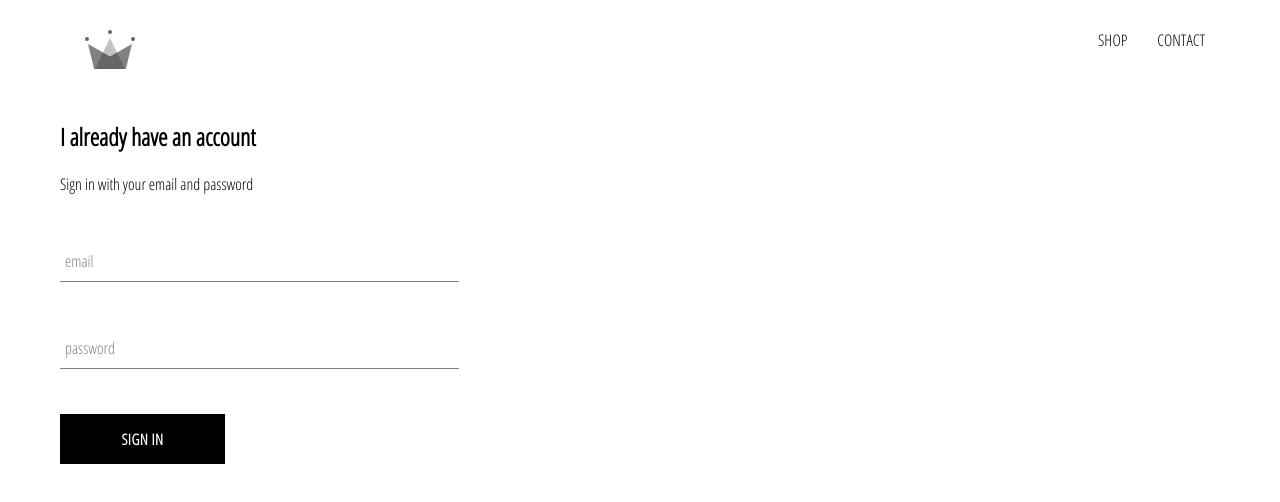
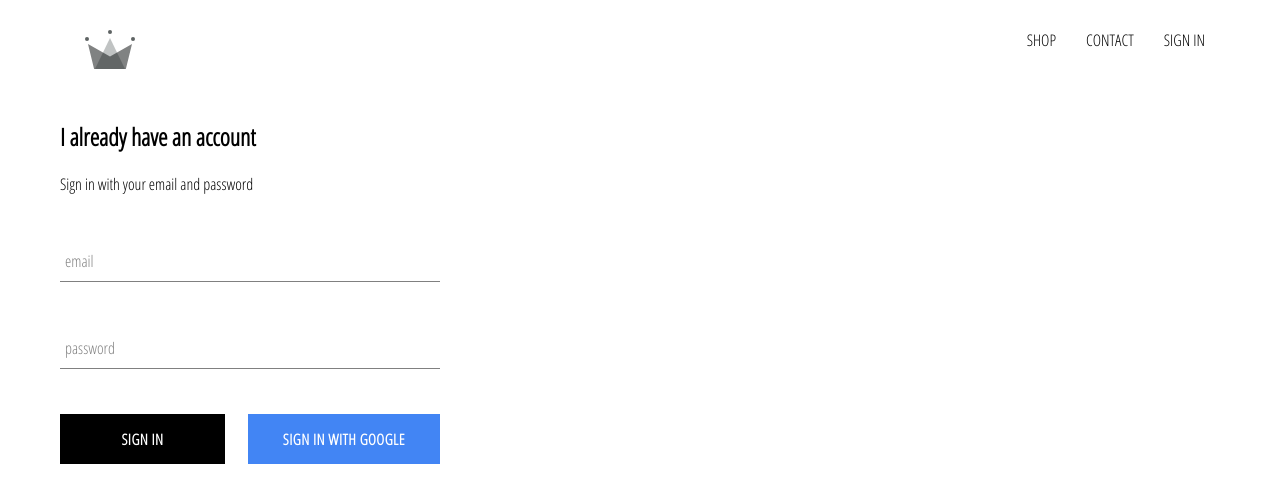
Before and after one commit to kaollie74/crown-clothing, a React (Create React App) app: page /signin in a window 1280 px wide. Shown: the top 502 px of the page. Built offline with nearby package versions, Linux system fonts and the light colour scheme; no server answers.

Commit message:
integrated firebase into the app, created sign in page with sign in component and sign in with google

```diff
--- a/package.json
+++ b/package.json
@@ -6,6 +6,8 @@
     "@testing-library/jest-dom": "^5.11.4",
     "@testing-library/react": "^11.1.0",
     "@testing-library/user-event": "^12.1.10",
+    "firebase": "^8.1.1",
+    "grpc": "^1.24.4",
     "node-sass": "4.14.1",
     "react": "^17.0.1",
     "react-dom": "^17.0.1",
--- a/src/App.css
+++ b/src/App.css
@@ -7,3 +7,7 @@
   text-decoration: none;
   color: black;
 }
+
+*{
+  box-sizing: border-box
+}
--- a/src/App.js
+++ b/src/App.js
@@ -5,21 +5,41 @@
 
 import HomePage from "./pages/homepage/homepage.component";
 import ShopPage from "./pages/shop/shop.components";
-import SignInAndSignUpPage from './pages/sign-in-and-sign-up/sign-in-and-sign-up.component.jsx';
+import SignInAndSignUpPage from "./pages/sign-in-and-sign-up/sign-in-and-sign-up.component.jsx";
 
 import Header from "./components/header/header.component";
 
-function App() {
+import { auth } from "./firebase/firebase.utils";
+
+class App extends React.Component {
+  constructor(props) {
+    super(props);
+    this.state = {
+      currentUser: null,
+    };
+  }
+  unsubscribeFromAuth = null;
+  componentDidMount() {
+    this.unsubscribeFromAuth = auth.onAuthStateChanged((user) => {
+      this.setState({ currentUser: user });
+      console.log("user: ", user);
+    });
+  }
+  componentWillUnmount() {
+    this.unsubscribeFromAuth();
+  }
+  render() {
     return (
       <div>
-      <Header />
+        <Header currentUser={this.state.currentUser} />
         <Switch>
           <Route exact path="/" component={HomePage} />
           <Route path="/shop" component={ShopPage} />
           <Route path="/signin" component={SignInAndSignUpPage} />
         </Switch>
       </div>
-  );
+    ); // end return
+  } // end render
 }
 
 export default App;
--- a/src/components/custom-button/custom-button.component.jsx
+++ b/src/components/custom-button/custom-button.component.jsx
@@ -2,8 +2,8 @@
 
 import "./custom-button.styles.scss";
 
-const CustomButton = ({ children, ...otherProps }) => (
-  <button className="custom-button" {...otherProps}>
+const CustomButton = ({ children, isGoogleSignIn, ...otherProps }) => (
+  <button className={`${isGoogleSignIn ? 'google-sign-in' : '' } custom-button`} {...otherProps}>
     {children}
   </button>
 );
--- a/src/components/custom-button/custom-button.styles.scss
+++ b/src/components/custom-button/custom-button.styles.scss
@@ -9,7 +9,7 @@
   background-color: black;
   color: white;
   text-transform: uppercase;
-  font-family: 'Open Sans Condensed';
+  font-family: "Open Sans Condensed";
   font-weight: bolder;
   border: none;
   cursor: pointer;
@@ -19,4 +19,14 @@
     color: black;
     border: 1px solid black;
   }
-}
+
+  &.google-sign-in {
+    background-color: #4285f4;
+    color: white;
+
+    &:hover {
+      background-color: #357ae8;
+      border: none;
+    }
+  }
+} // end custom-button
--- a/src/components/header/header.component.jsx
+++ b/src/components/header/header.component.jsx
@@ -2,7 +2,10 @@
 import { Link } from "react-router-dom";
 import "./header.styles.scss";
 import { ReactComponent as Logo } from "../../assets/crown.svg";
-const Header = () => (
+
+import { auth } from "../../firebase/firebase.utils";
+
+const Header = ({ currentUser }) => (
   <div className="header">
     <Link className="logo-container" to="/">
       <Logo className="logo" />
@@ -14,6 +17,15 @@
       <Link className="option" to="/contact">
         CONTACT
       </Link>
+      {currentUser ? (
+        <div className="option" onClick={() => auth.signOut()}>
+          SIGN OUT
+        </div>
+      ) : (
+        <Link className="option" to="/signin">
+          SIGN IN
+        </Link>
+      )}
     </div>
   </div>
 );
--- a/src/components/header/header.styles.scss
+++ b/src/components/header/header.styles.scss
@@ -20,6 +20,7 @@
 
     .option {
       padding: 10px 15px;
+      cursor: pointer;
     }
   }
 }
--- a/src/components/sign-in/sign-in.component.jsx
+++ b/src/components/sign-in/sign-in.component.jsx
@@ -1,7 +1,9 @@
 import React from "react";
 
-import FormInput from '../form-input/form-input.component'
-import CustomButton from '../custom-button/custom-button.component'
+import FormInput from "../form-input/form-input.component";
+import CustomButton from "../custom-button/custom-button.component";
+
+import { signInWithGoogle } from "../../firebase/firebase.utils";
 import "./sign-in.styles.scss";
 
 class SignIn extends React.Component {
@@ -35,7 +37,7 @@
             name="email"
             type="email"
             value={this.state.email}
-            label='email'
+            label="email"
             handleChange={this.handleChange}
             required
           />
@@ -43,13 +45,22 @@
             name="password"
             type="password"
             value={this.state.password}
-            label='password'
+            label="password"
             handleChange={this.handleChange}
             required
           />
-          <CustomButton type="submit" value="Submit Form" >
-            Sign in
-          </CustomButton>
+          <div className="buttons">
+            <CustomButton type="submit" value="Submit Form">
+              Sign in
+            </CustomButton>
+            <CustomButton
+              onClick={signInWithGoogle}
+              value="Submit Form"
+              isGoogleSignIn
+            >
+              Sign in With Google
+            </CustomButton>
+          </div>
         </form>
       </div>
     );
--- a/src/components/sign-in/sign-in.styles.scss
+++ b/src/components/sign-in/sign-in.styles.scss
@@ -1,9 +1,17 @@
-.sign-in{
-  width: 30vw;
+.sign-in {
+  width: 380px;
   display: flex;
   flex-direction: column;
 
-  .title{
+  .title {
     margin: 10px 0;
   }
+  .button {
+    margin: 1px;
+  }
+
+  .buttons {
+    display: flex;
+    justify-content: space-between;
+  }
 }
--- /dev/null
+++ b/src/firebase/firebase.utils.js
@@ -0,0 +1,27 @@
+import firebase from 'firebase/app';
+import 'firebase/firestore'
+import 'firebase/auth' // give us access to the auth methods
+
+const config = {
+  apiKey: "AIzaSyA_WRfsehzKfiDDXwf4o8QkfrYiAcDlf9o",
+  authDomain: "crown-db-5a5ba.firebaseapp.com",
+  databaseURL: "https://crown-db-5a5ba.firebaseio.com",
+  projectId: "crown-db-5a5ba",
+  storageBucket: "crown-db-5a5ba.appspot.com",
+  messagingSenderId: "390261178872",
+  appId: "1:390261178872:web:d14c77562c53ebe347560d",
+  measurementId: "G-894PSGNR5Z"
+};
+
+firebase.initializeApp(config);
+
+export const auth = firebase.auth()
+export const firestore = firebase.firestore()
+
+const provider = new firebase.auth.GoogleAuthProvider();
+
+provider.setCustomParameters({prompt: 'select_account'}) // this will give the prompt on the UI for google authentication
+
+export const signInWithGoogle = () => auth.signInWithPopup(provider)
+
+export default firebase;
```
Also changed, not shown: 1 other file (tests, documents, lock files or other folders). Lines whose indentation alone changed are shown as unchanged.
